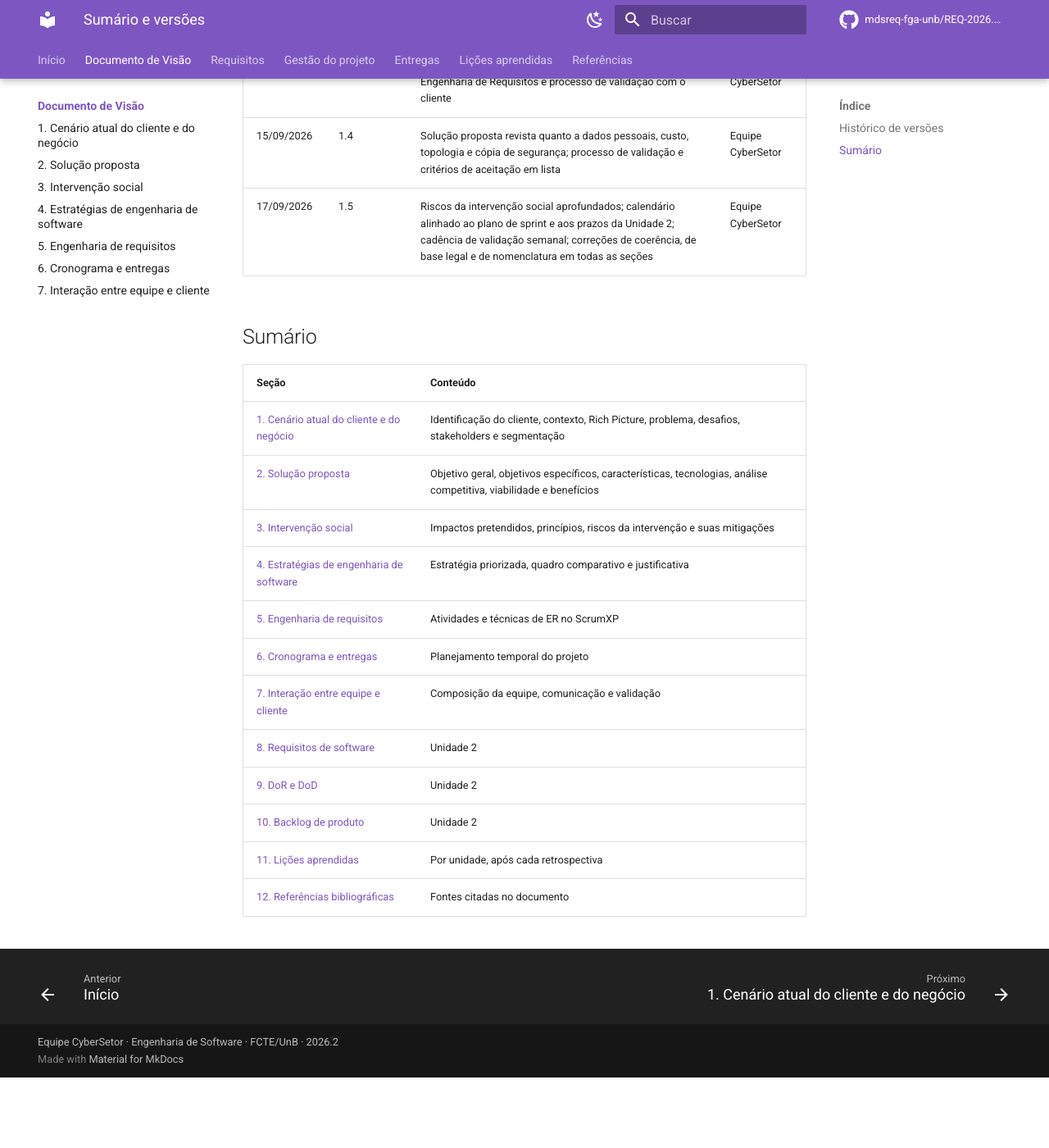
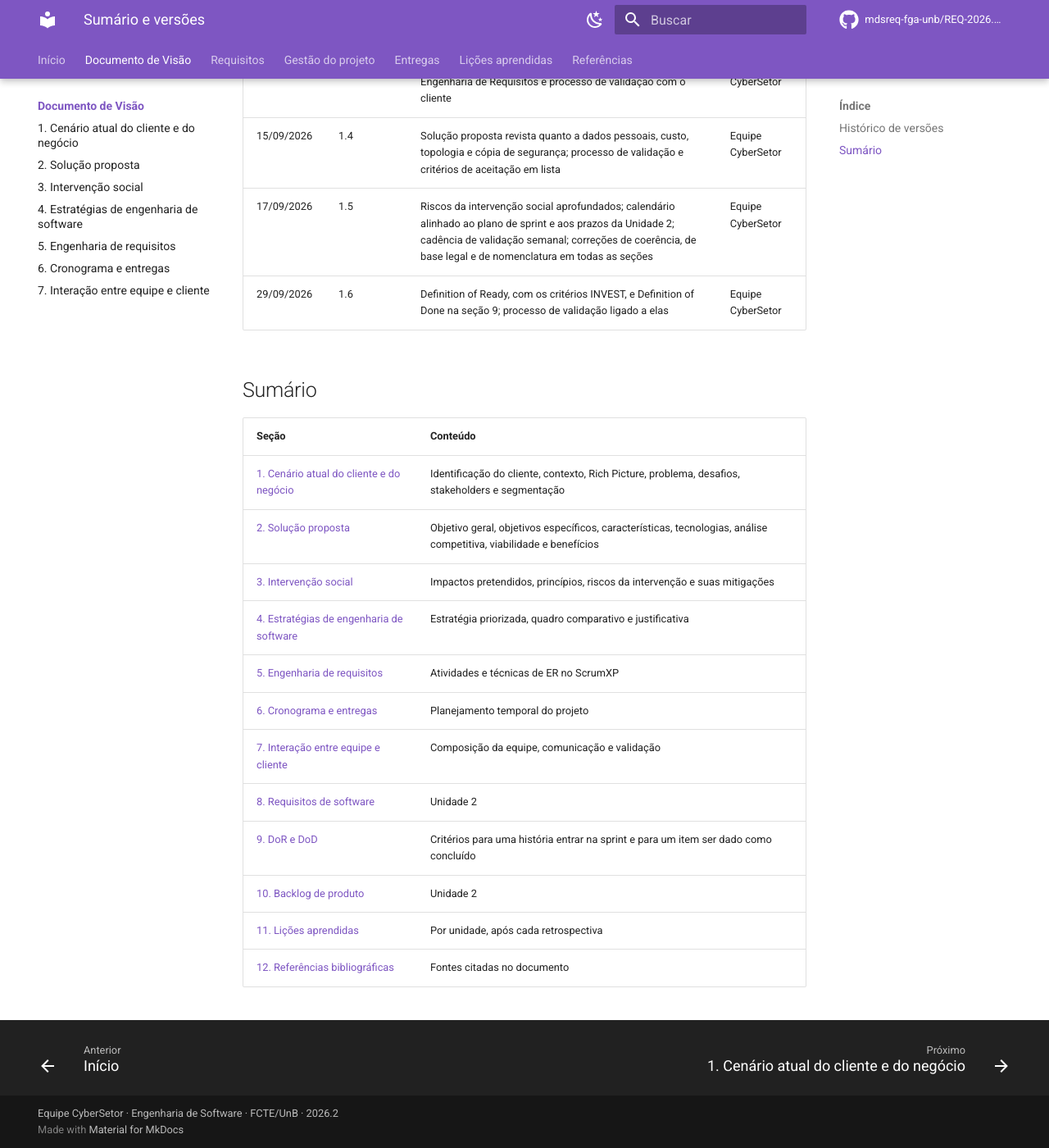
Before and after one commit to mdsreq-fga-unb/REQ-2026.2-T02-CyberSetor, an MkDocs documentation site: the page built from docs/visao/index.md, in a window 1280 px wide and 1400 px high, scrolled down 624 px. Shown: the whole window at 82% size. Built offline with MkDocs 1.6.1 and Material for MkDocs 9.7.7, drawn with Linux system fonts in a browser that asks for light colours; comment, search, counter and statistics services are not loaded; before the commit the page ends 1938 px from its top, so only the background shows below that.

Commit message:
docs(visao): registra a versão 1.6 do documento de visão

```diff
--- a/docs/visao/index.md
+++ b/docs/visao/index.md
@@ -14,6 +14,7 @@ Este histórico é o do Documento de Visão como um todo. Cada seção traz, no
 | 14/09/2026 | 1.3 | Identificação das representantes do Instituto, taxonomia de Engenharia de Requisitos e processo de validação com o cliente | Equipe CyberSetor |
 | 15/09/2026 | 1.4 | Solução proposta revista quanto a dados pessoais, custo, topologia e cópia de segurança; processo de validação e critérios de aceitação em lista | Equipe CyberSetor |
 | 17/09/2026 | 1.5 | Riscos da intervenção social aprofundados; calendário alinhado ao plano de sprint e aos prazos da Unidade 2; cadência de validação semanal; correções de coerência, de base legal e de nomenclatura em todas as seções | Equipe CyberSetor |
+| 29/09/2026 | 1.6 | Definition of Ready, com os critérios INVEST, e Definition of Done na seção 9; processo de validação ligado a elas | Equipe CyberSetor |
 
 ## Sumário
 
@@ -27,7 +28,7 @@ Este histórico é o do Documento de Visão como um todo. Cada seção traz, no
 | [6. Cronograma e entregas](6-cronograma.md) | Planejamento temporal do projeto |
 | [7. Interação entre equipe e cliente](7-equipe-e-cliente.md) | Composição da equipe, comunicação e validação |
 | [8. Requisitos de software](../requisitos/8-requisitos.md) | Unidade 2 |
-| [9. DoR e DoD](../requisitos/9-dor-dod.md) | Unidade 2 |
+| [9. DoR e DoD](../requisitos/9-dor-dod.md) | Critérios para uma história entrar na sprint e para um item ser dado como concluído |
 | [10. Backlog de produto](../requisitos/10-backlog.md) | Unidade 2 |
 | [11. Lições aprendidas](../licoes-aprendidas/unidade-1.md) | Por unidade, após cada retrospectiva |
 | [12. Referências bibliográficas](../referencias.md) | Fontes citadas no documento |
```
